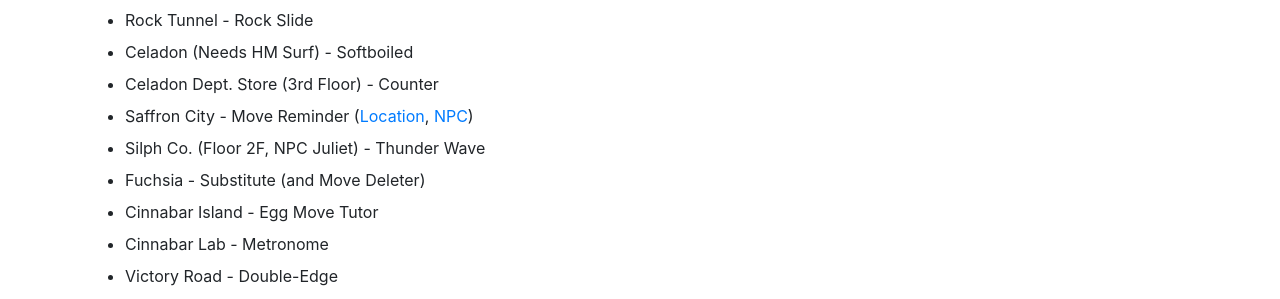
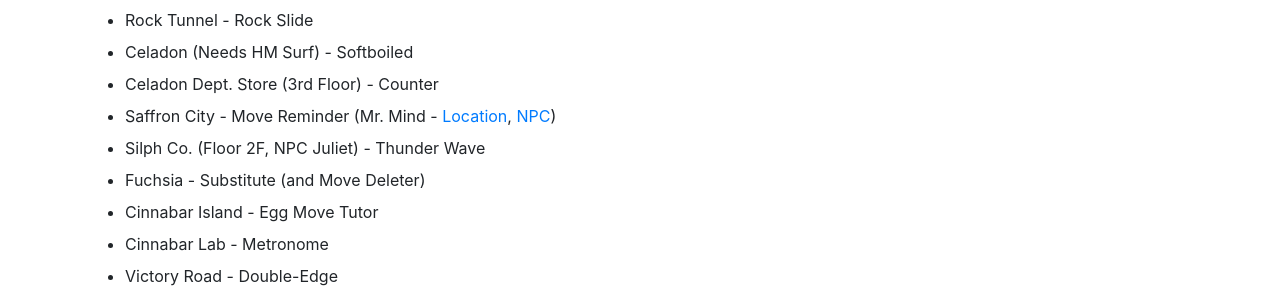
Before and after one commit to X3I/poketwo.com, a Jekyll site: the page built from _pages/guides/move-tutors.md, in a window 1280 px wide and 1244 px high. Shown: the part 468-767 px from the top of the window. Built offline with Jekyll 4.4.1, drawn with Linux system fonts in a browser that asks for light colours; nearby versions of some CDN libraries; our own code applies the rules of GitHub Pages for plain Markdown files.

Commit message:
npc name

```diff
--- a/_pages/guides/move-tutors.md
+++ b/_pages/guides/move-tutors.md
@@ -21,7 +21,7 @@
 * Rock Tunnel - Rock Slide
 * Celadon (Needs HM Surf) - Softboiled
 * Celadon Dept. Store (3rd Floor) - Counter
-* Saffron City - Move Reminder ([Location](/img/maps/saffron-move-reminder-building.png), [NPC](/img/maps/saffron-move-reminder-npc.png))
+* Saffron City - Move Reminder (Mr. Mind - [Location](/img/maps/saffron-move-reminder-building.png), [NPC](/img/maps/saffron-move-reminder-npc.png))
 * Silph Co. (Floor 2F, NPC Juliet) - Thunder Wave
 * Fuchsia - Substitute (and Move Deleter)
 * Cinnabar Island - Egg Move Tutor
```
